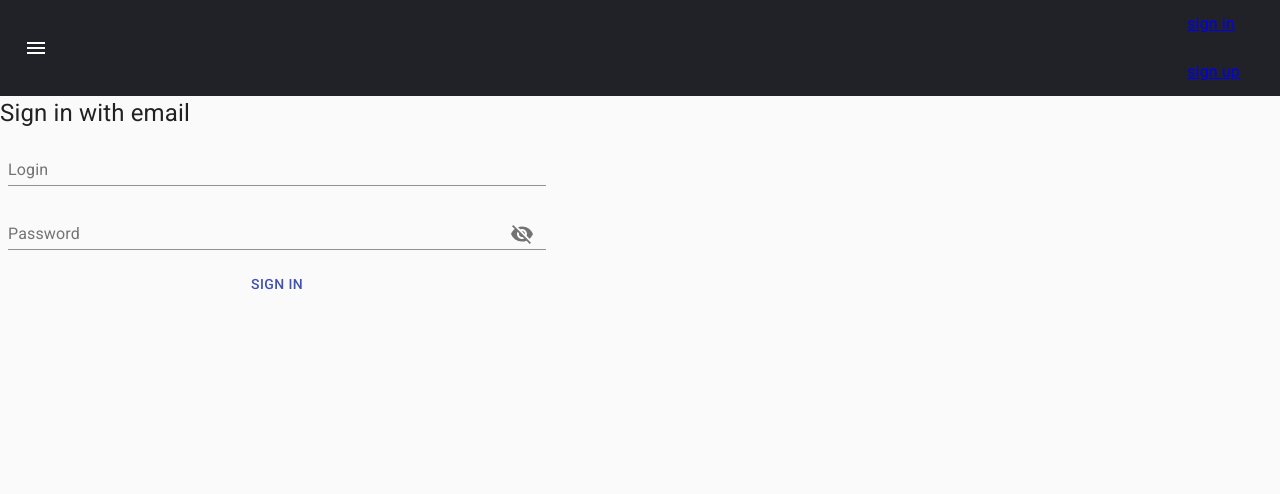
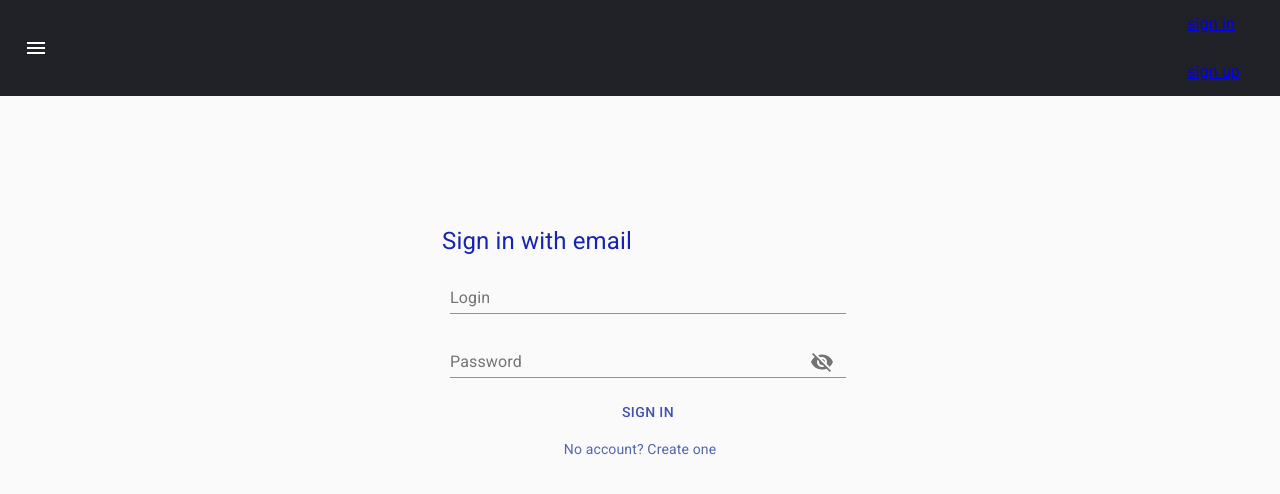
Before and after one commit to AleR111/React, a React (Create React App) app in the folder my-react-app/: page /sign-in in a window 1280 px wide. Shown: the top 494 px of the page. Built offline with nearby package versions, Linux system fonts and the light colour scheme.

Commit message:
complete auth form

```diff
--- a/my-react-app/src/components/auth-form/AuthForm.js
+++ b/my-react-app/src/components/auth-form/AuthForm.js
@@ -6,6 +6,7 @@ import {
   FormControl,
   TextField,
   Button,
+    Container
 } from "@material-ui/core"
 import { makeStyles } from "@material-ui/core/styles"
 import { Visibility, VisibilityOff } from "@material-ui/icons"
@@ -28,10 +29,24 @@ const useStyles = makeStyles((theme) => ({
   header: {
     fontSize: "24px",
     fontWeight: "400",
+    color: '#1623b3'
   },
+  link: {
+    textAlign: "center",
+    "& a": {
+      textDecoration: "none",
+      color: "#5467a8",
+      "&:hover": {
+        color: "#000e3b",
+      },
+    },
+  },
+  container: {
+    marginTop: '10%'
+  }
 }))
 
-export const AuthForm = ({ header, button }) => {
+export const AuthForm = ({ header, button, link }) => {
   const classes = useStyles()
   const [values, setValues] = useState({
     login: "",
@@ -52,7 +67,7 @@ export const AuthForm = ({ header, button }) => {
   }
 
   return (
-    <>
+    <Container maxWidth='xs' className={classes.container}>
       <h2 className={classes.header}>{header}</h2>
       <div className={classes.root}>
         <div>
@@ -95,8 +110,9 @@ export const AuthForm = ({ header, button }) => {
           >
             {button}
           </Button>
+          <div className={classes.link}>{link}</div>
         </div>
       </div>
-    </>
+    </Container>
   )
 }
--- a/my-react-app/src/pages/signIp/SignIp.js
+++ b/my-react-app/src/pages/signIp/SignIp.js
@@ -1,5 +1,10 @@
+import { Link } from "react-router-dom"
 import { AuthForm } from "../../components"
 
+const link = <Link to="/sign-up">No account? Create one</Link>
+
 export const SignIp = () => {
-  return <AuthForm header={"Sign in with email"} button={"sign in"} />
+  return (
+    <AuthForm header={"Sign in with email"} button={"sign in"} link={link} />
+  )
 }
--- a/my-react-app/src/pages/signUp/SignUp.js
+++ b/my-react-app/src/pages/signUp/SignUp.js
@@ -1,5 +1,10 @@
+import { Link } from "react-router-dom"
 import { AuthForm } from "../../components"
 
+const link = <Link to="/sign-in">Already have an account? Sign in</Link>
+
 export const SignUp = () => {
-  return <AuthForm header={"Create an account"} button={"sign up"} />
+  return (
+    <AuthForm header={"Create an account"} button={"sign up"} link={link} />
+  )
 }
```
